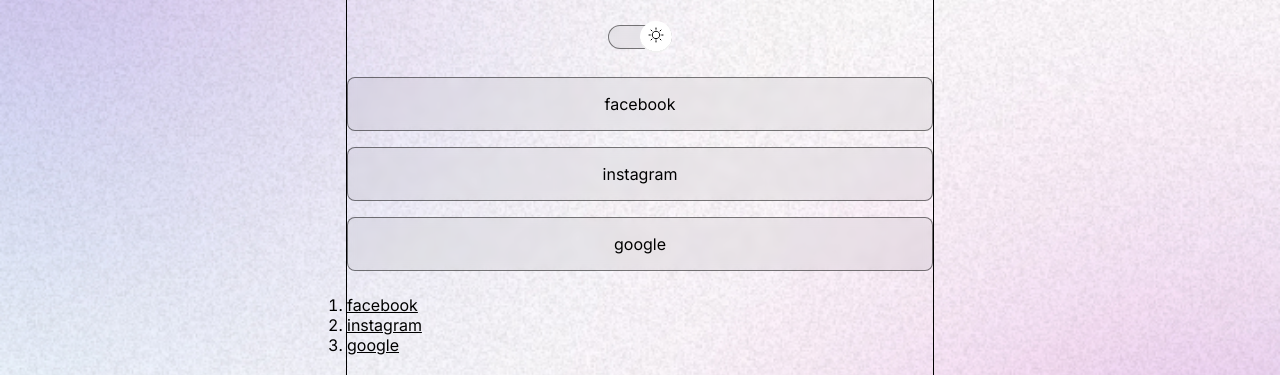
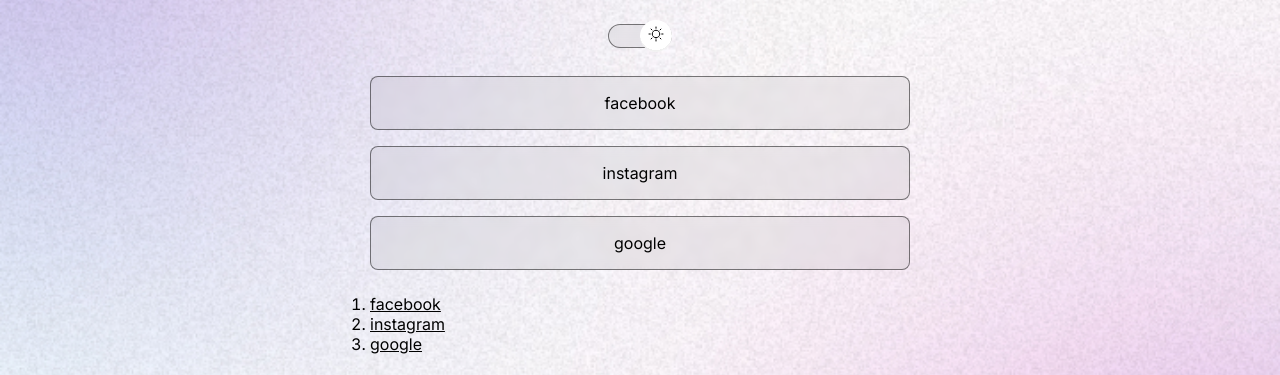
Before and after one commit to leonardosab/projeto, a plain HTML site: page INDEX.HTML in a window 1280 px wide. Shown: the part 228-603 px from the top of the page. Drawn offline with nearby package versions, Linux system fonts and the light colour scheme.

Commit message:
adjust container width

```diff
--- a/style.css
+++ b/style.css
@@ -43,12 +43,9 @@ body * {
 #container {
   width: 100%;
   max-width: 588px;
-
-  border: 1px solid black;
-
   margin: 56px auto 0px;
+  padding: 0 24px;
 }
-
 
 #profile {
   text-align: center;
@@ -70,13 +67,10 @@ body * {
 /*switch */
 
 #switch {
-
   position: relative;
   width: 64px;
   margin: 4px auto;
-
 }
-
 
 #switch button {
   width: 32px;
@@ -93,14 +87,11 @@ body * {
 }
 
 .light #switch button {
-  right:0;
+  right: 0;
   left: initial;
-
-
 }
 
-#switch span
-{
+#switch span {
   display: block;
   width: 64px;
   height: 24px;
@@ -109,14 +100,7 @@ border: 1px solid var(--stroke-color);
   backdrop-filter: blur(4px);
   -webkit-backdrop-filter: blur(4px);
   border-radius: 999px;
-
-
-
 }
-
-
-
-
 
 /* links */
 
```
Lines whose indentation alone changed are shown as unchanged.
